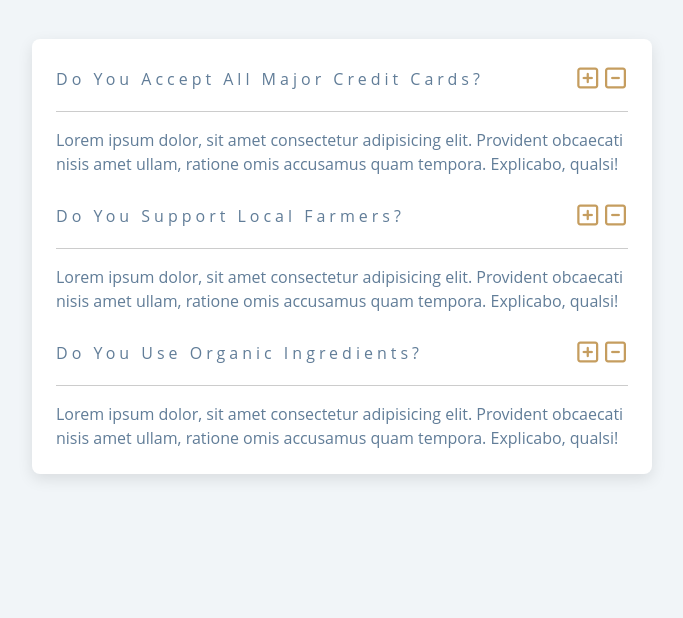
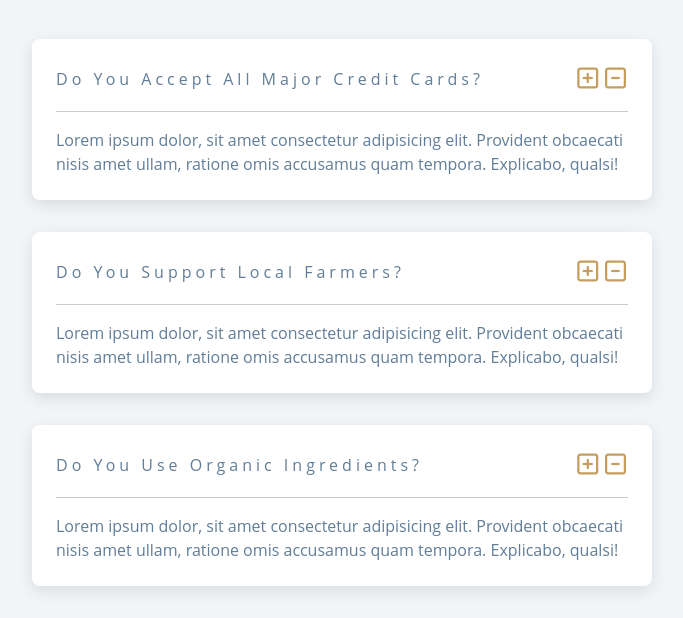
Before and after one commit to nanceed/questions-project, a plain HTML site: page index.html in a window 1280 px wide. Shown: the part 185-803 px from the top of the page, without its empty margins (298-981 px from the left). Drawn offline with Linux system fonts and the light colour scheme.

Commit message:
Updated html

```diff
--- a/index.html
+++ b/index.html
@@ -35,6 +35,8 @@
                     Lorem ipsum dolor, sit amet consectetur adipisicing elit. Provident obcaecati nisis amet ullam, ratione omis accusamus quam tempora. Explicabo, qualsi!
                 </p>
             </div>
+            </article>
+            <article class="question">
             <div class="question-title">
             <p>do you support local farmers?</p>
             <button type="button" class="question-btn">
@@ -52,6 +54,8 @@
                     Lorem ipsum dolor, sit amet consectetur adipisicing elit. Provident obcaecati nisis amet ullam, ratione omis accusamus quam tempora. Explicabo, qualsi!
                 </p>
             </div>
+            </article>
+            <article class="question">
             <div class="question-title">
             <p>do you use organic ingredients?</p>
             <button type="button" class="question-btn">
@@ -70,7 +74,6 @@
                 </p>
             </div>
            </article>
-
            <!--end single questions-->
         </div>
     </section>
```
